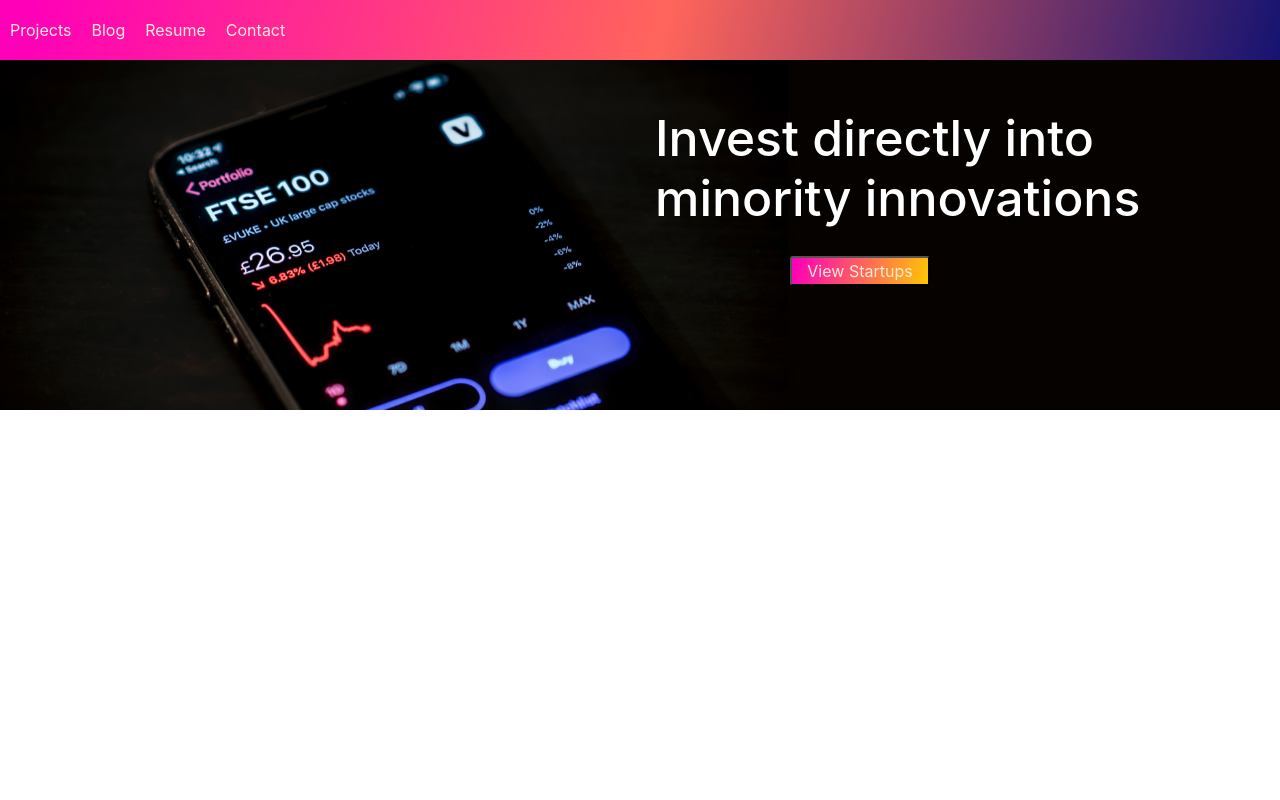
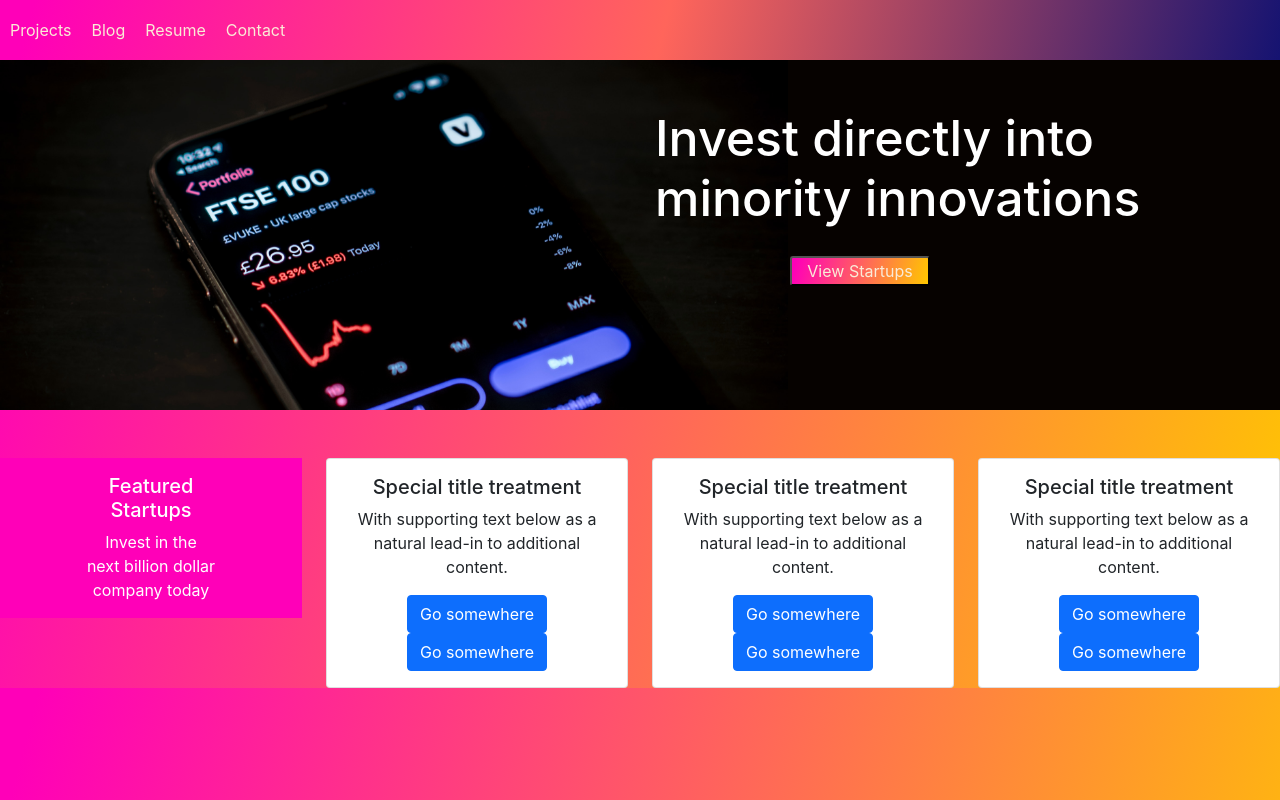
Before and after one commit to rafiul86/Crypto-investing-app, a React (Create React App) app: page / in a window 1280 px wide. Built offline with nearby package versions, Linux system fonts and the light colour scheme.

Commit message:
feature  added

```diff
--- a/src/components/home/header/Header.js
+++ b/src/components/home/header/Header.js
@@ -1,10 +1,12 @@
 import React from 'react';
+import Featured from './featured/Featured';
 import HeaderMain from './headerMain/HeaderMain';
 
 const Header = () => {
     return (
         <div>
             <HeaderMain />
+            <Featured />
         </div>
     );
 };
--- /dev/null
+++ b/src/components/home/header/featured/Featured.js
@@ -0,0 +1,73 @@
+import React from 'react';
+import './featured.css'
+const Featured = () => {
+    return (
+        <div>
+            <div className="row mt-5">
+  <div className="col-sm-3 text-white ">
+      <div>
+          <div>
+              <div>
+              <div className="card-body feature">
+        <h5 className="card-title">Featured<br /> Startups</h5>
+        <p className="card-text">Invest in the <br />next billion dollar<br /> company today</p>
+      </div>
+              </div>
+          {/* <div>
+          <svg width="44" height="44" viewBox="0 0 84 84" fill="none" xmlns="http://www.w3.org/2000/svg">
+<g filter="url(#filter0_b)">
+<circle cx="42" cy="42" r="42" fill="white" fill-opacity="0.2"/>
+<circle cx="42" cy="42" r="41.5" stroke="white" stroke-opacity="0.4"/>
+</g>
+<path d="M54 42H30" stroke="white" stroke-width="4" stroke-linecap="round" stroke-linejoin="round"/>
+<path d="M42 54L30 42L42 30" stroke="white" stroke-width="4" stroke-linecap="round" stroke-linejoin="round"/>
+<defs>
+<filter id="filter0_b" x="-154" y="-154" width="392" height="392" filterUnits="userSpaceOnUse" color-interpolation-filters="sRGB">
+<feFlood flood-opacity="0" result="BackgroundImageFix"/>
+<feGaussianBlur in="BackgroundImage" stdDeviation="77"/>
+<feComposite in2="SourceAlpha" operator="in" result="effect1_backgroundBlur"/>
+<feBlend mode="normal" in="SourceGraphic" in2="effect1_backgroundBlur" result="shape"/>
+</filter>
+</defs>
+</svg>
+ </div> */}
+</div>
+      </div>
+
+  </div>
+  <div className="col-sm-3">
+    <div className="card">
+      <div className="card-body">
+        <h5 className="card-title">Special title treatment</h5>
+        <p className="card-text">With supporting text below as a natural lead-in to additional content.</p>
+        <a href="#" className="btn btn-primary">Go somewhere</a>
+        <a href="#" className="btn btn-primary">Go somewhere</a>
+      </div>
+    </div>
+  </div>
+  <div className="col-sm-3">
+    <div className="card">
+      <div className="card-body">
+        <h5 className="card-title">Special title treatment</h5>
+        <p className="card-text">With supporting text below as a natural lead-in to additional content.</p>
+        <a href="#" className="btn btn-primary">Go somewhere</a>
+        <a href="#" className="btn btn-primary">Go somewhere</a>
+      </div>
+    </div>
+  </div>
+  <div className="col-sm-3">
+    <div className="card">
+      <div className="card-body">
+        <h5 className="card-title">Special title treatment</h5>
+        <p className="card-text">With supporting text below as a natural lead-in to additional content.</p>
+        <a href="#" className="btn btn-primary">Go somewhere</a>
+        <a href="#" className="btn btn-primary">Go somewhere</a>
+      </div>
+    </div>
+  </div>
+</div>
+        </div>
+    );
+};
+
+export default Featured;
--- /dev/null
+++ b/src/components/home/header/featured/featured.css
@@ -0,0 +1,7 @@
+body{
+    background: linear-gradient(104.61deg, #FF00B8 2.65%, #FF655B 51.83%, #FFC700 100%);
+}
+.feature{
+    background-color: #FF00B8;
+    box-shadow: salmon;
+}
```
